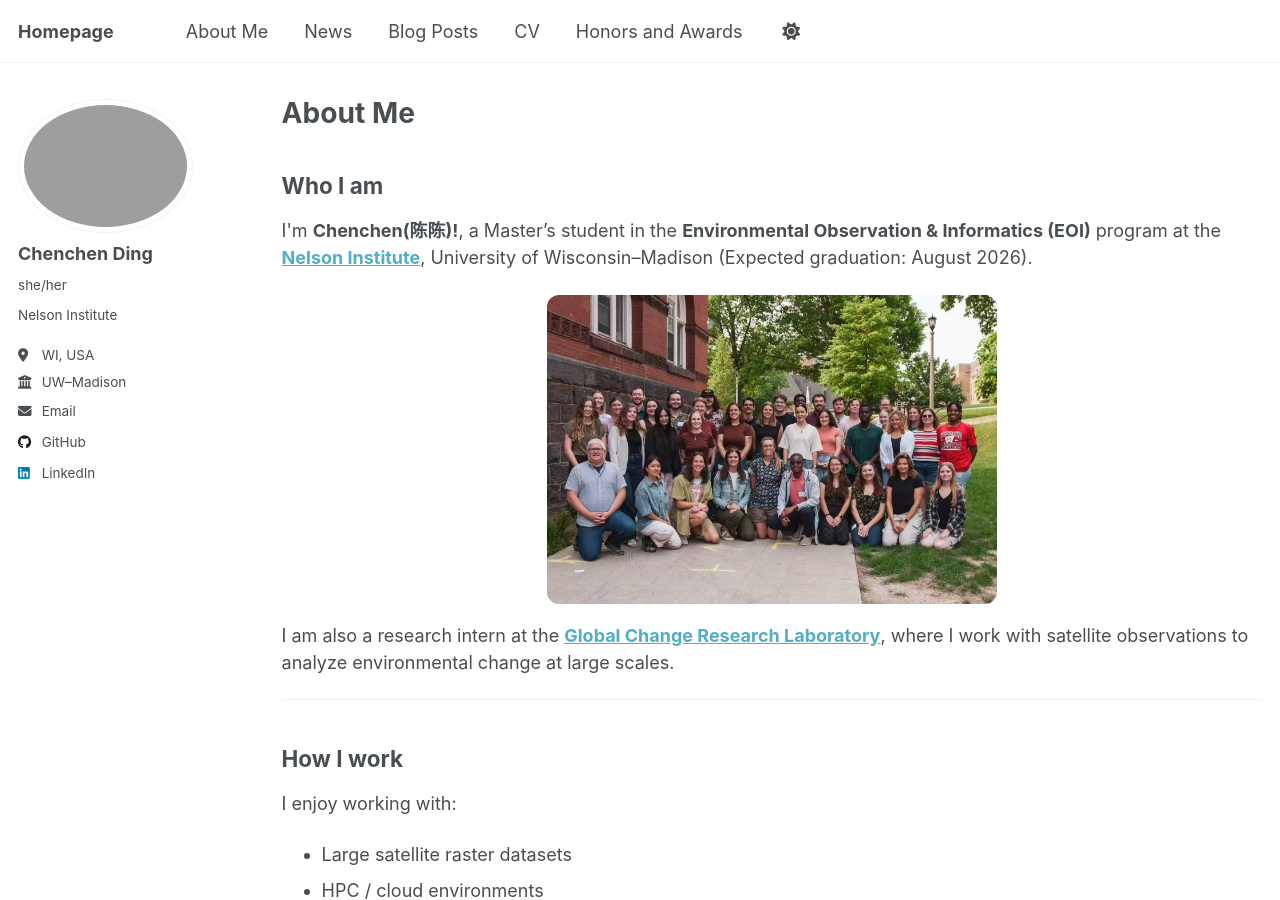
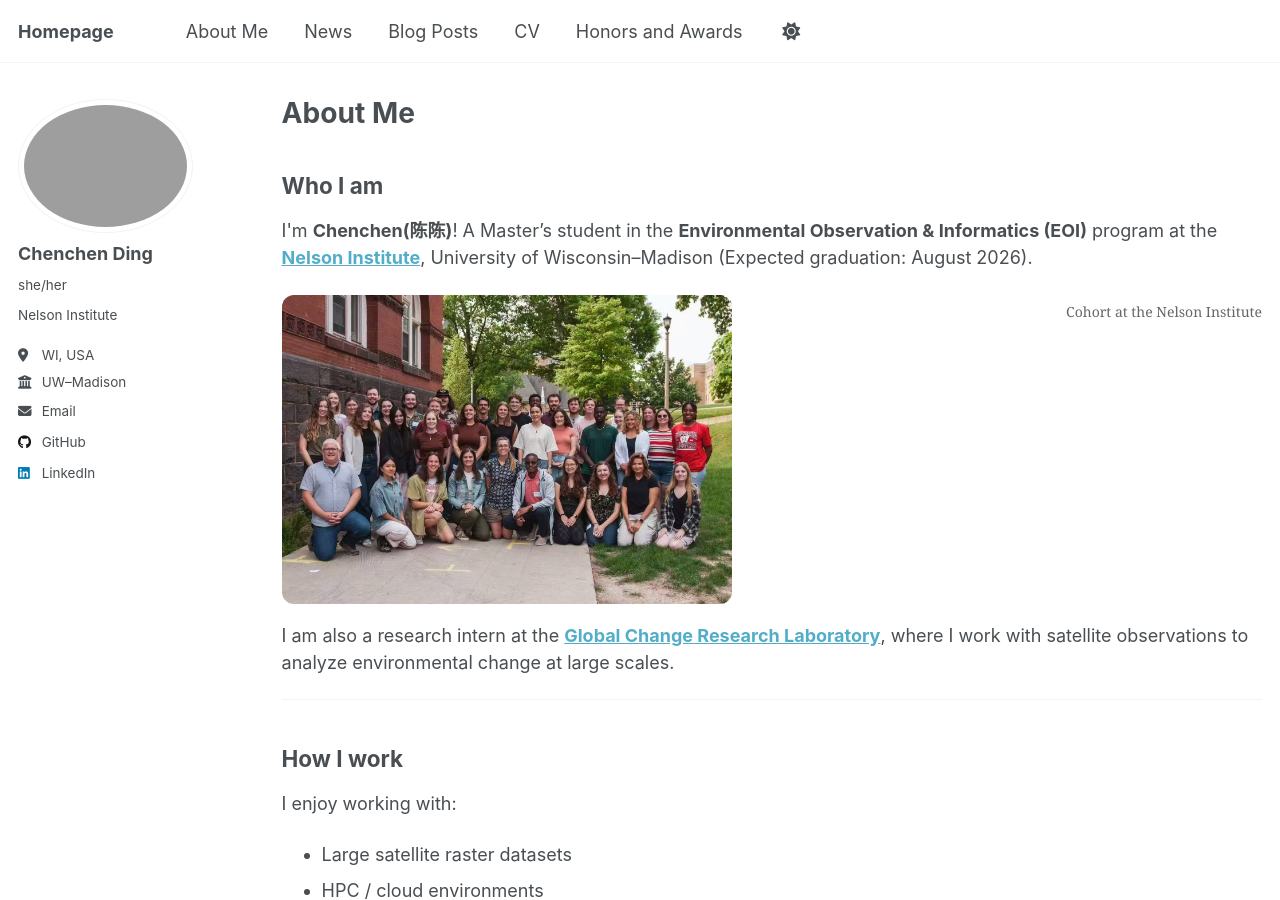
Before and after one commit to DCC0329/ChenchenDing.github.io, a Jekyll site: the page built from _pages/about1.html, in a window 1280 px wide and 900 px high. Built offline with Jekyll 4.4.1, drawn with Linux system fonts in a browser that asks for light colours; a script that is not in the unit is left out.

Commit message:
Update about1.html

```diff
--- a/_pages/about1.html
+++ b/_pages/about1.html
@@ -7,17 +7,20 @@ author_profile: true
 <h2>Who I am</h2>
 
 <p>
-I'm <strong>Chenchen(陈陈)!</strong>, a Master’s student in the
+I'm <strong>Chenchen(陈陈)</strong>! A Master’s student in the
 <strong>Environmental Observation & Informatics (EOI)</strong> program
 at the <a href="https://nelson.wisc.edu"><strong>Nelson Institute</strong></a>,
 University of Wisconsin–Madison (Expected graduation: August 2026).
 </p>
 
-<div style="text-align: center; margin: 0;">
+<figure style="text-align: center; margin: 0;">
   <img src="{{ site.baseurl }}/images/eoiec.jpg"
        alt="EOI cohort at the Nelson Institute"
        style="max-width: 100%; width: 450px; border-radius: 12px; margin: 0;">
-</div>
+  <figcaption style="font-size: 14px; color: #666; margin-top: 6px;">
+    Cohort at the Nelson Institute
+  </figcaption>
+</figure>
 
 <p>
 I am also a research intern at the
```
